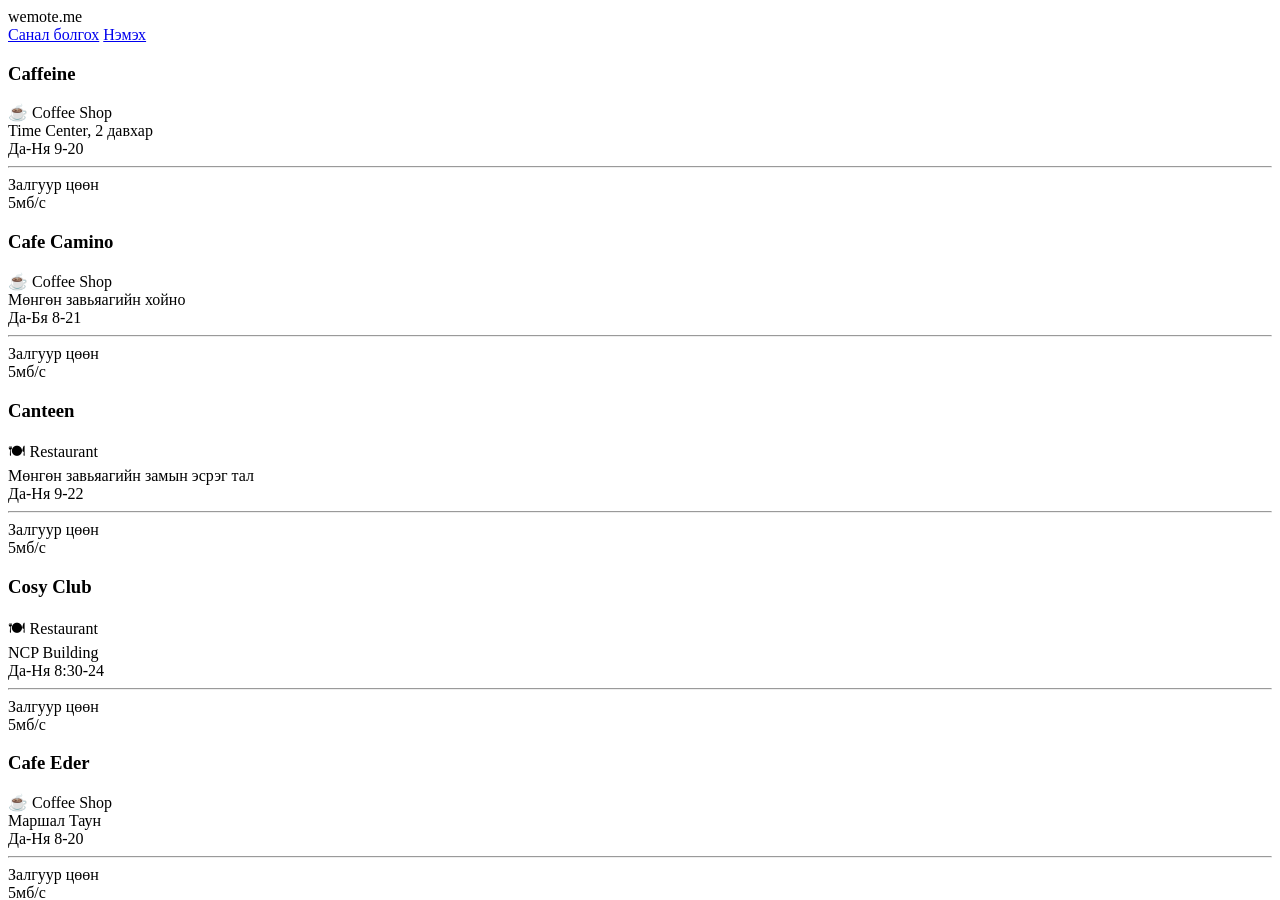
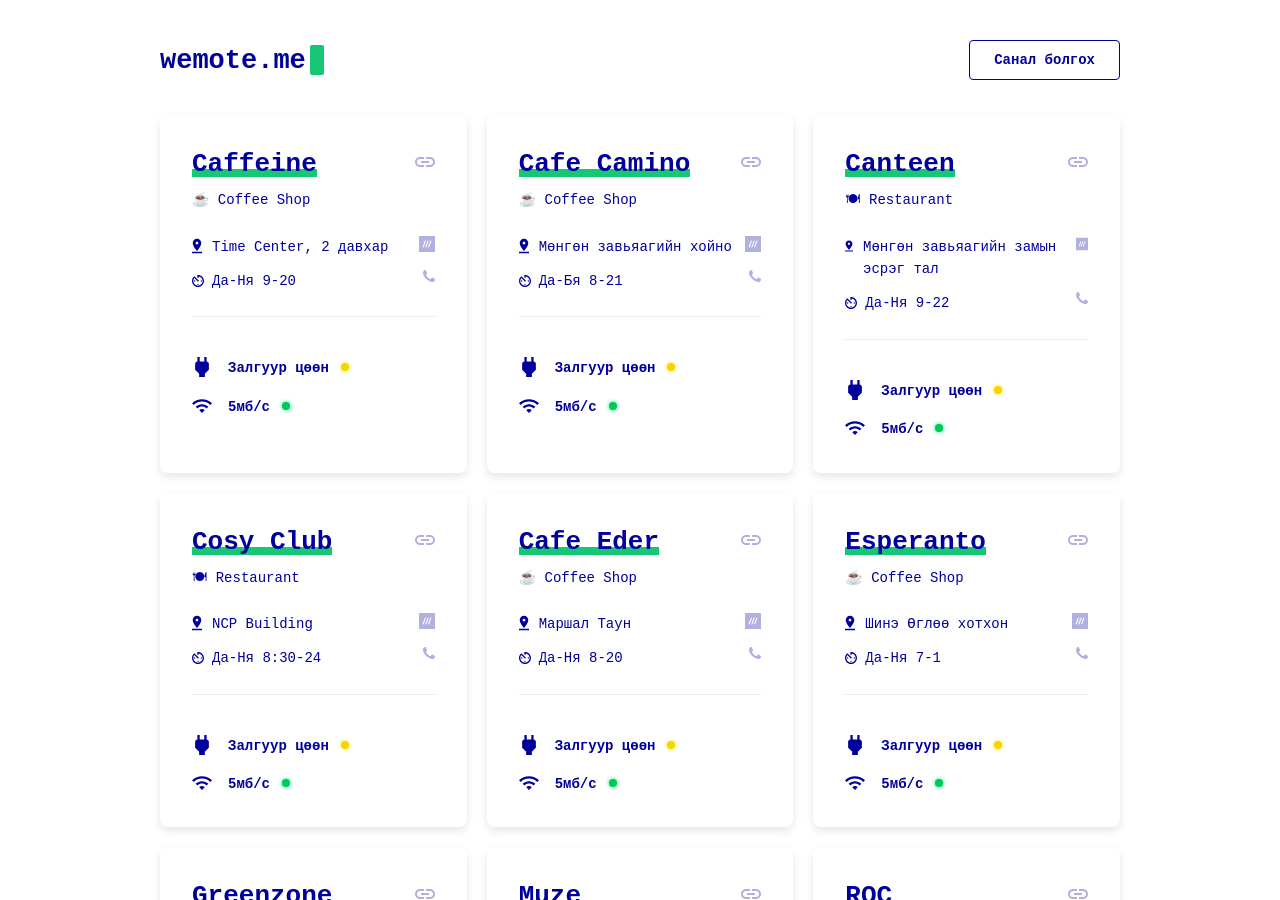
Before and after one commit to duuuk/wemote.me, a Jekyll site: the page built from index.html, in a window 1280 px wide and 900 px high. Built offline with Jekyll 4.4.1, drawn with Linux system fonts in a browser that asks for light colours; Markdown is read by kramdown in place of the engine named in the settings; a script that is not in the unit is left out.

Commit message:
Update default.html

```diff
--- a/_layouts/default.html
+++ b/_layouts/default.html
@@ -8,7 +8,7 @@
         <meta name="theme-color" content="#16c775"/>
 
         <!-- Custom CSS -->
-        <link rel="stylesheet" href="{{ "/assets/css/main.css" | prepend: site.baseurl }}">
+        <link rel="stylesheet" href="/assets/css/main.css">
 
     </head>
     <body>
```
